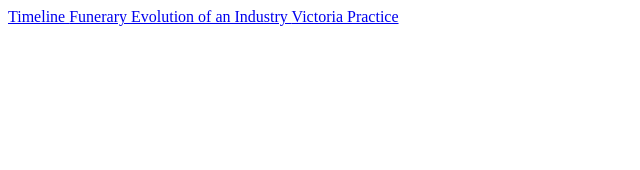
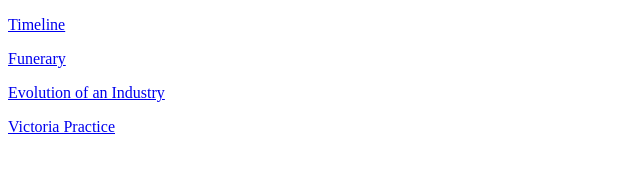
Before and after one commit to primalwebster/webspace, a plain HTML site: page victoria.html in a window 1280 px wide. Shown: the whole page, without its empty margins (0-640 px from the left). Drawn offline with Linux system fonts and the light colour scheme.

Commit message:
Update victoria.html
added p tags

```diff
--- a/victoria.html
+++ b/victoria.html
@@ -6,14 +6,13 @@
     <title> </title>
     <meta name="author" content="">
     <meta name="viewport" content="width=device-width, initial-scale=1">
+<p>  <a href="https://www.oxfordreference.com/display/10.1093/acref/9780191738012.timeline.0001"> Timeline </a> </p>
 
-    <a href="https://www.oxfordreference.com/display/10.1093/acref/9780191738012.timeline.0001"> Timeline </a>
+<p><a href="https://woodvalecemetery.com/funeral-history-in-the-united-states/">  Funerary </a></p>
 
-<a href="https://woodvalecemetery.com/funeral-history-in-the-united-states/">  Funerary </a>
-
-<a href="https://www.rememberingalife.com/blogs/blog/from-parlors-to-slumber-rooms-the-evolution-of-the-19th-century-funeral"> Evolution of an Industry </a>
-
-<a href="https://victorianmonsters.wordpress.com/victorian-funerary-practices/"> Victoria Practice </a>
+<p><a href="https://www.rememberingalife.com/blogs/blog/from-parlors-to-slumber-rooms-the-evolution-of-the-19th-century-funeral"> Evolution of an Industry </a>
+</p>
+<p><a href="https://victorianmonsters.wordpress.com/victorian-funerary-practices/"> Victoria Practice </a></p>
 
   </head>
 </html>
```
